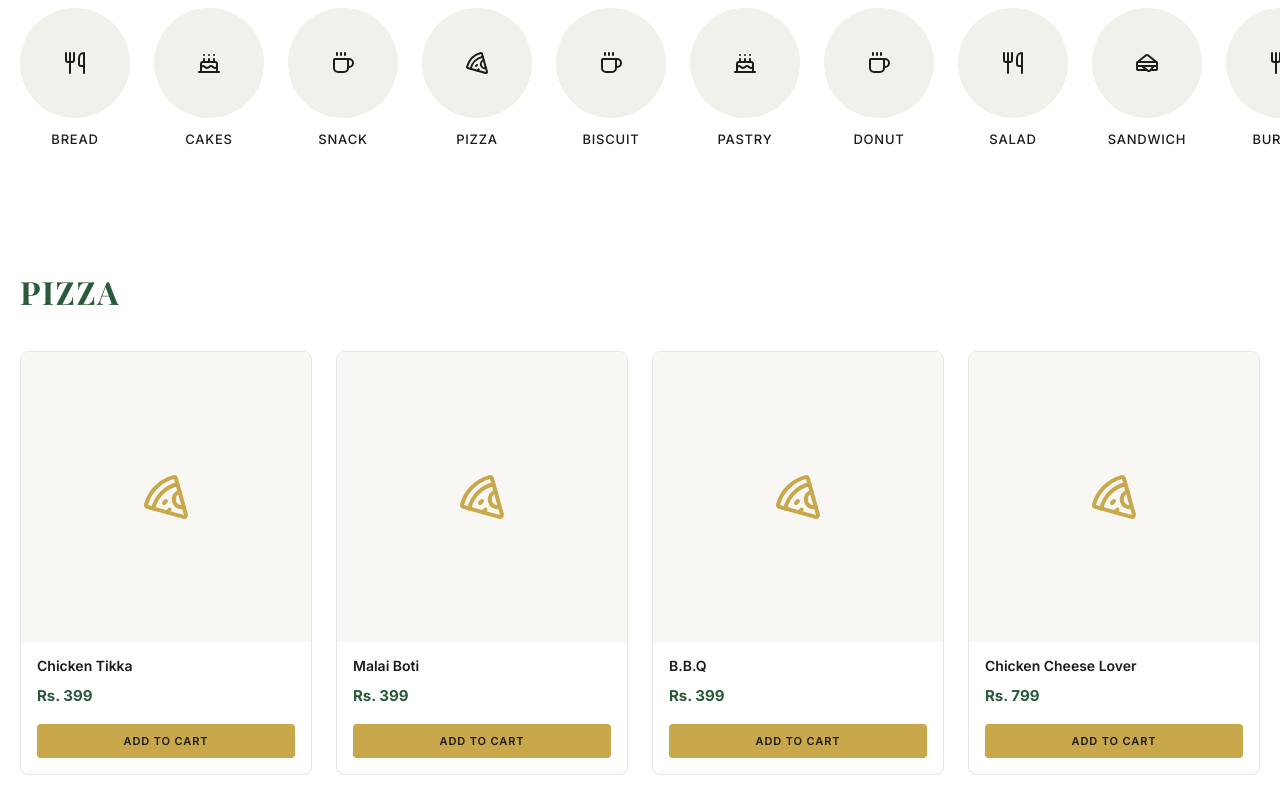
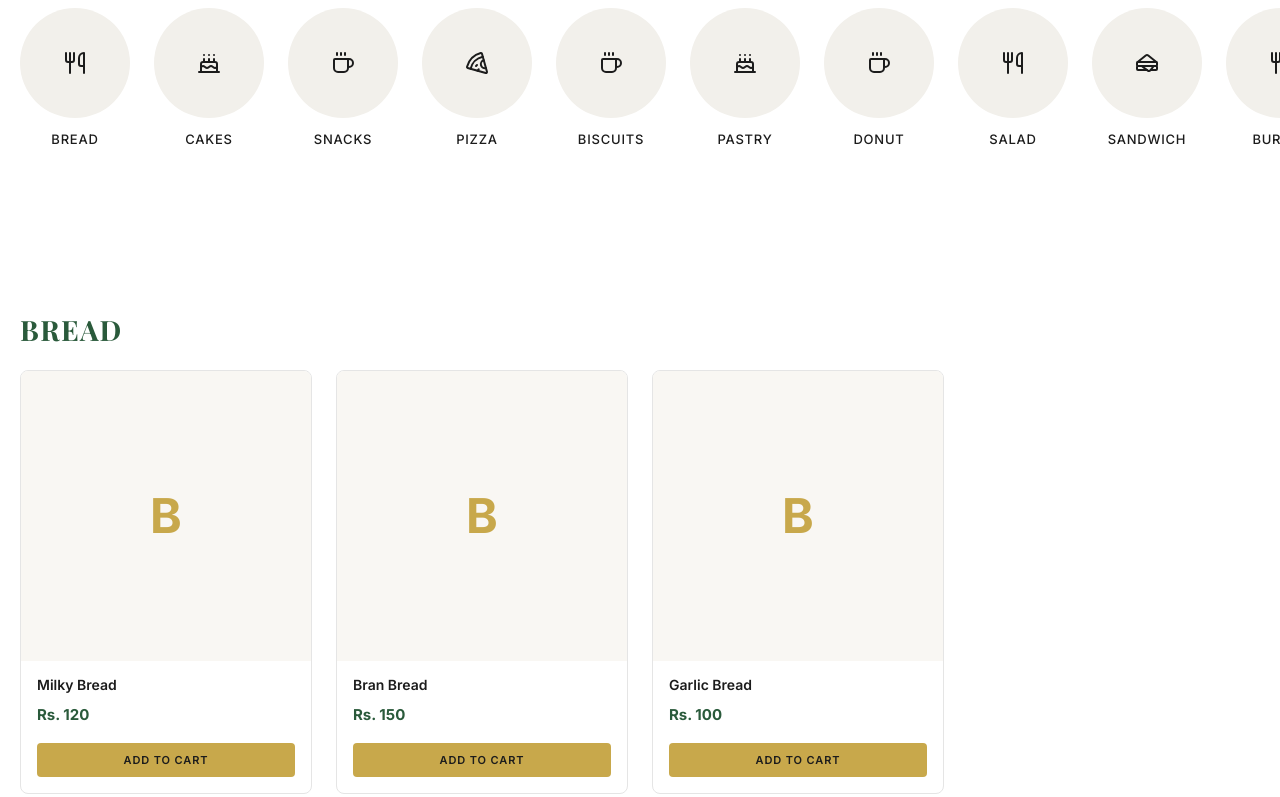
Before and after one commit to Sammalik8884/dreams-bakers, a React (Vite) app: page / in a window 1280 px wide. Shown: the part 980-1777 px from the top of the page. Built offline with nearby package versions, Linux system fonts and the light colour scheme.

Commit message:
Embed complete menu data to website sections

```diff
--- a/src/App.jsx
+++ b/src/App.jsx
@@ -21,9 +21,9 @@ function App() {
   const topCategories = [
     { name: "Bread", icon: <Utensils /> },
     { name: "Cakes", icon: <Cake /> },
-    { name: "Snack", icon: <Coffee /> },
+    { name: "Snacks", icon: <Coffee /> },
     { name: "Pizza", icon: <Pizza /> },
-    { name: "Biscuit", icon: <Coffee /> },
+    { name: "Biscuits", icon: <Coffee /> },
     { name: "Pastry", icon: <Cake /> },
     { name: "Donut", icon: <Coffee /> },
     { name: "Salad", icon: <Utensils /> },
@@ -31,10 +31,10 @@ function App() {
     { name: "Burger", icon: <Utensils /> },
     { name: "Nimko", icon: <Coffee /> },
     { name: "Puff", icon: <Coffee /> },
-    { name: "Gifting", icon: <Gift /> },
-    { name: "Kanas Ketchup", icon: <Utensils /> },
-    { name: "Packed Items", icon: <Gift /> },
-    { name: "Beverages", icon: <CupSoda /> }
+    { name: "Shawarma", icon: <Utensils /> },
+    { name: "Milk Shake", icon: <CupSoda /> },
+    { name: "Discounted Deals", icon: <Gift /> },
+    { name: "Fresh Juice", icon: <CupSoda /> }
   ];
 
   return (
@@ -124,35 +124,51 @@ function App() {
         <h2 className="section-heading">CATEGORIES</h2>
         <div className="cat-scroll">
           {topCategories.map((cat, idx) => (
-            <div key={idx} className="category-item">
+            <a href={`#${cat.name}`} key={idx} className="category-item" style={{ textDecoration: 'none' }}>
               <div className="cat-icon">
                 {/* Silhouette placeholder */}
                 {cat.icon}
               </div>
               <span className="cat-label">{cat.name}</span>
-            </div>
+            </a>
           ))}
         </div>
       </section>
 
-      {/* Product List Example (mapped from data) */}
-      <section className="container" style={{ paddingBottom: '80px' }}>
-        <h2 className="section-heading">PIZZA</h2>
+      {/* Product List Mapped from data.js */}
+      {Object.keys(menuData).map(categoryName => (
+        <section key={categoryName} id={categoryName} className="container" style={{ paddingBottom: '80px', paddingTop: '40px' }}>
+          <h2 className="section-heading" style={{ fontSize: '28px', marginBottom: '24px' }}>{categoryName}</h2>
           <div style={{ display: 'grid', gridTemplateColumns: 'repeat(auto-fill, minmax(240px, 1fr))', gap: '24px' }}>
-          {menuData['Pizza']?.map((item, idx) => (
+            {menuData[categoryName].map((item, idx) => (
               <div key={idx} className="product-card">
                 <div className="product-img-wrapper">
-                <Pizza size={48} color="#C8A84B" />
+                  <span style={{ fontSize: '48px', color: '#C8A84B', fontWeight: 'bold' }}>{categoryName[0]}</span>
                 </div>
                 <div className="product-info">
                   <h3 className="product-name">{item.name}</h3>
-                <p className="product-price">Rs. {item.prices?.Small || item.prices?.Medium || item.price}</p>
-                <button className="btn-primary btn-add-cart">ADD TO CART</button>
+                  {item.description && <p style={{ fontSize: '12px', color: 'var(--color-text-secondary)', marginBottom: '8px' }}>{item.description}</p>}
+
+                  {item.price && <p className="product-price">Rs. {item.price}</p>}
+
+                  {item.prices && (
+                    <div style={{ marginBottom: '16px' }}>
+                      {Object.entries(item.prices).map(([size, price]) => (
+                        <div key={size} style={{ display: 'flex', justifyContent: 'space-between', alignItems: 'center', marginBottom: '4px' }}>
+                          <span style={{ fontSize: '13px', color: 'var(--color-text-secondary)' }}>{size}</span>
+                          <span style={{ fontSize: '14px', fontWeight: 'bold', color: 'var(--color-primary)' }}>Rs. {price}</span>
+                        </div>
+                      ))}
+                    </div>
+                  )}
+
+                  <button className="btn-primary btn-add-cart" style={{ marginTop: item.prices ? '0' : 'auto' }}>ADD TO CART</button>
                 </div>
               </div>
             ))}
           </div>
         </section>
+      ))}
 
       {/* E. Feature Section — Coffee Fudge Cake */}
       <section className="feature-section">
```
Lines whose indentation alone changed are shown as unchanged.
